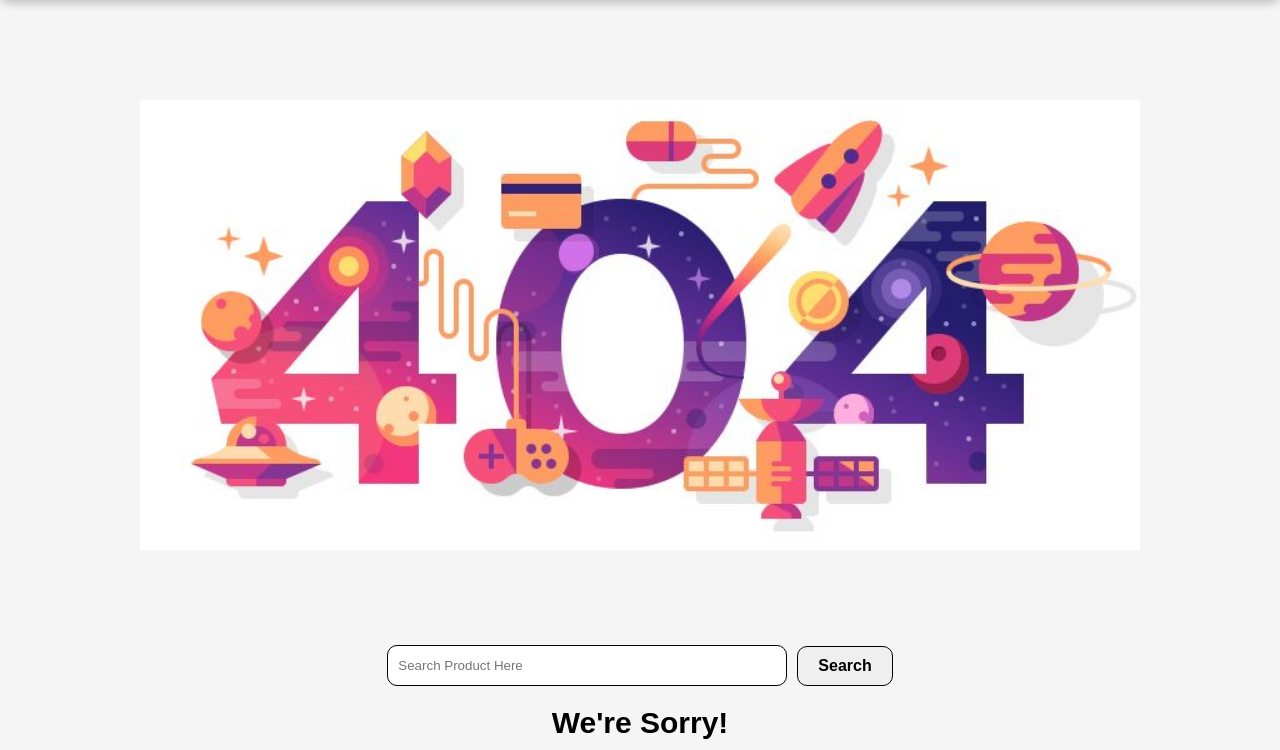
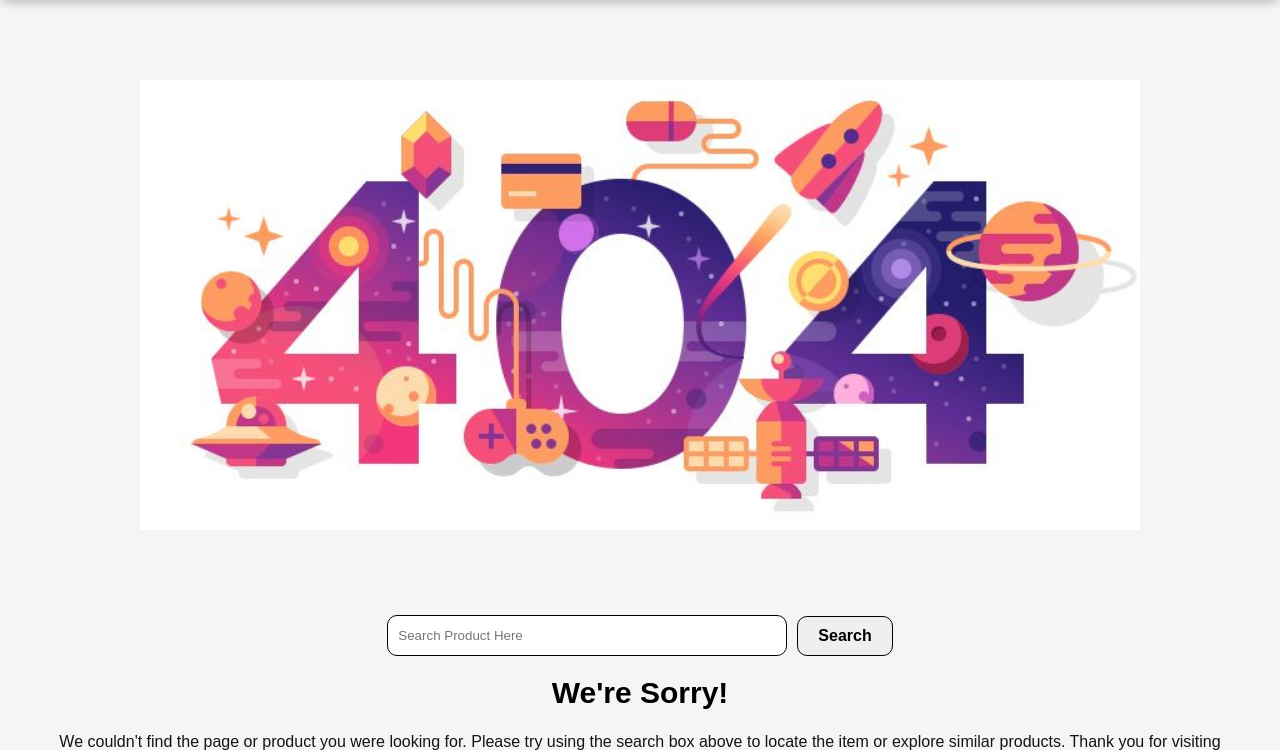
Before and after one commit to Kongkon-79/Smoke-and-Vape-shop, a plain HTML site: page index.html in a window 1280 px wide. Shown: the part 567-1317 px from the top of the page. Drawn offline with nearby package versions, Linux system fonts and the light colour scheme.

Commit message:
responsive issue solve

```diff
--- a/style.css
+++ b/style.css
@@ -38,18 +38,9 @@ body {
   background-size: cover;
   height: 500px;
   width: 100%;
+  margin-top: 100px;
 }
 
-/* .not_found_search{
-  padding-top:12px ;
-  padding-bottom: 12px;
-  padding-left: 10px;
-  padding-right: 10px;
-  width: 400px;
-  border-radius: 10px;
-  outline: none;
-  border: 1px solid black;
-} */
 .not_found_search {
   padding: 12px 10px;
   width: 400px;
@@ -87,12 +78,20 @@ body {
   flex-direction: column;
 }
 
+@media (max-width: 1920px) {
+  .not_found_content {
+    width: 1200px;
+    height: 450px;
+    margin-top: 80px;
+    margin-bottom: 40px;
+  }
+}
 @media (max-width: 1440px) {
   .not_found_content {
     width: 1000px;
     height: 450px;
-    margin-top: 100px;
-    margin-bottom: 70px;
+    margin-top: 80px;
+    margin-bottom: 60px;
   }
 }
 @media (max-width: 768px) {
```
